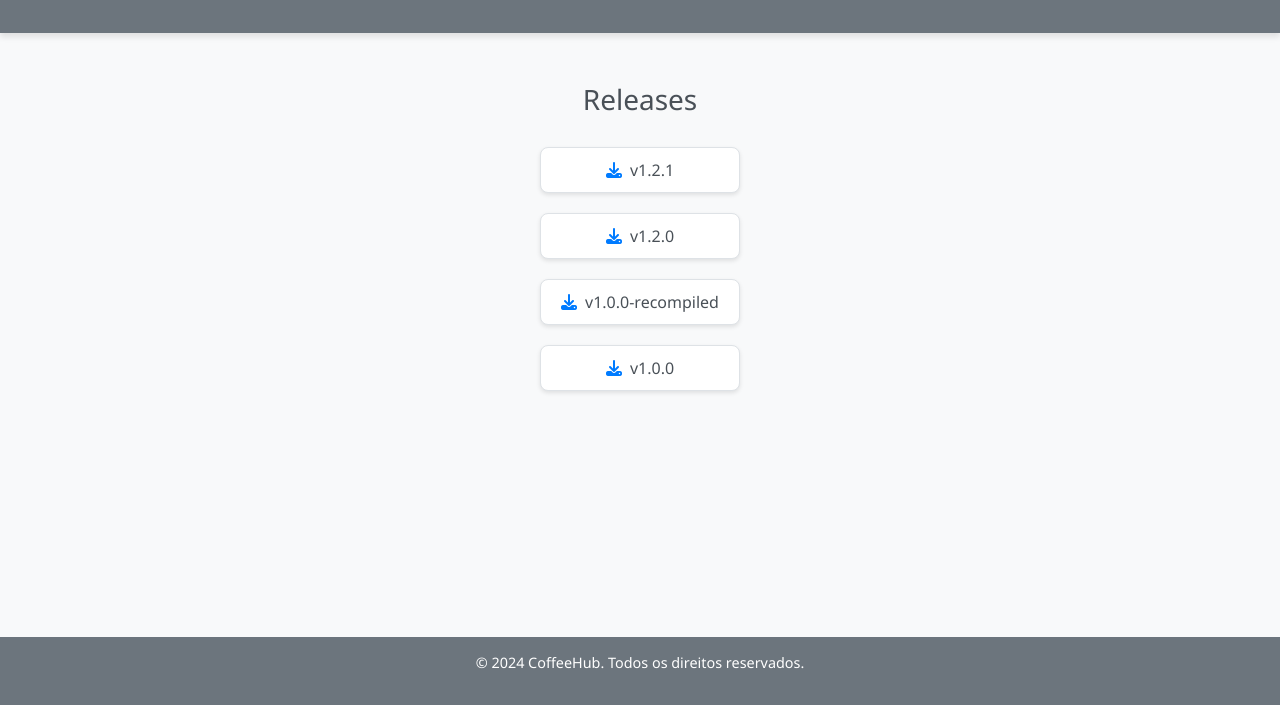
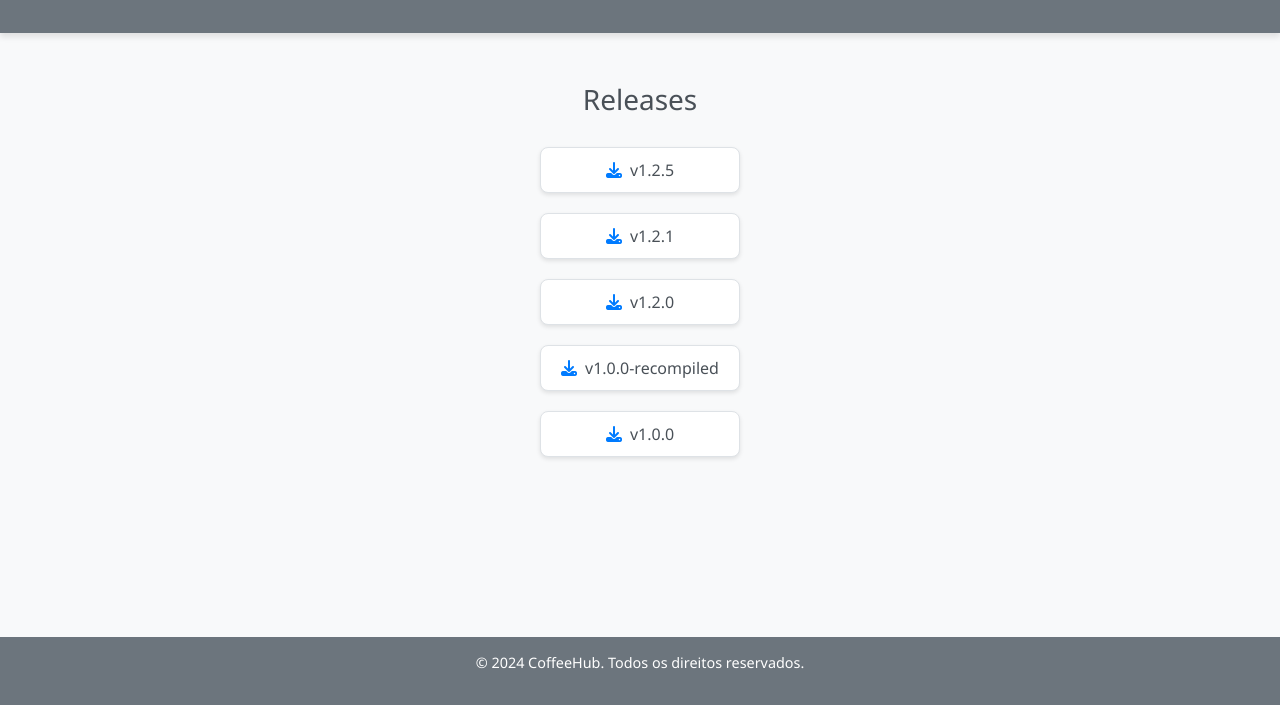
Before and after one commit to MbCLTeam/chsite, a plain HTML site: page downloads.html in a window 1280 px wide. Shown: the part 95-800 px from the top of the page. Drawn offline with nearby package versions, Linux system fonts and the light colour scheme.

Commit message:
Update downloads.html

```diff
--- a/downloads.html
+++ b/downloads.html
@@ -100,6 +100,11 @@
 
         <ul class="download-list">
             <li class="download-item">
+                <a href="https://gh-next-cdn.moonhorizon.xyz/coffeehub/1.2.5/CoffeeHub-Installer.rar" class="download-link">
+                    <i class="fas fa-download icon"></i> v1.2.5
+                </a>
+            </li>
+            <li class="download-item">
                 <a href="https://gh-next-cdn.moonhorizon.xyz/coffeehub/1.2.1/CoffeeHub-Installer.rar" class="download-link">
                     <i class="fas fa-download icon"></i> v1.2.1
                 </a>
```
